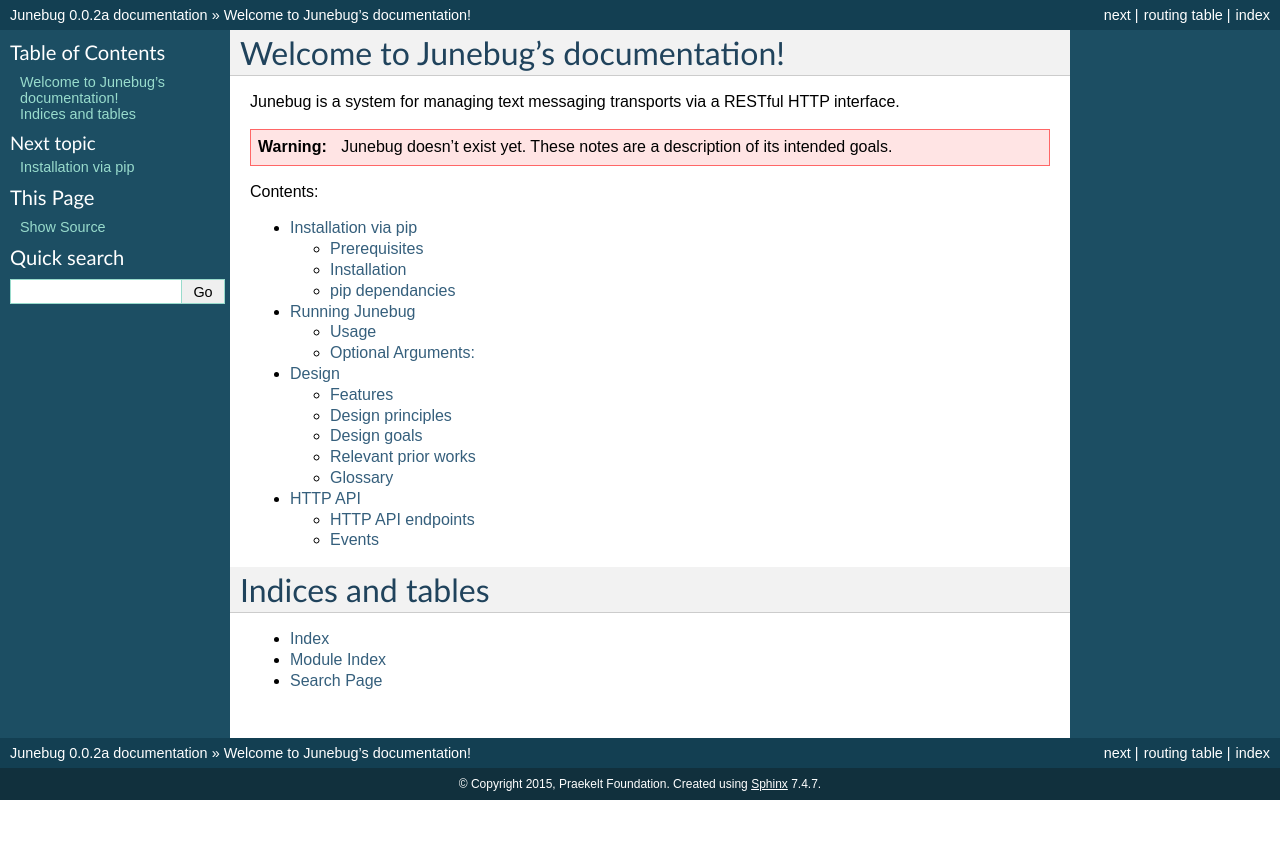
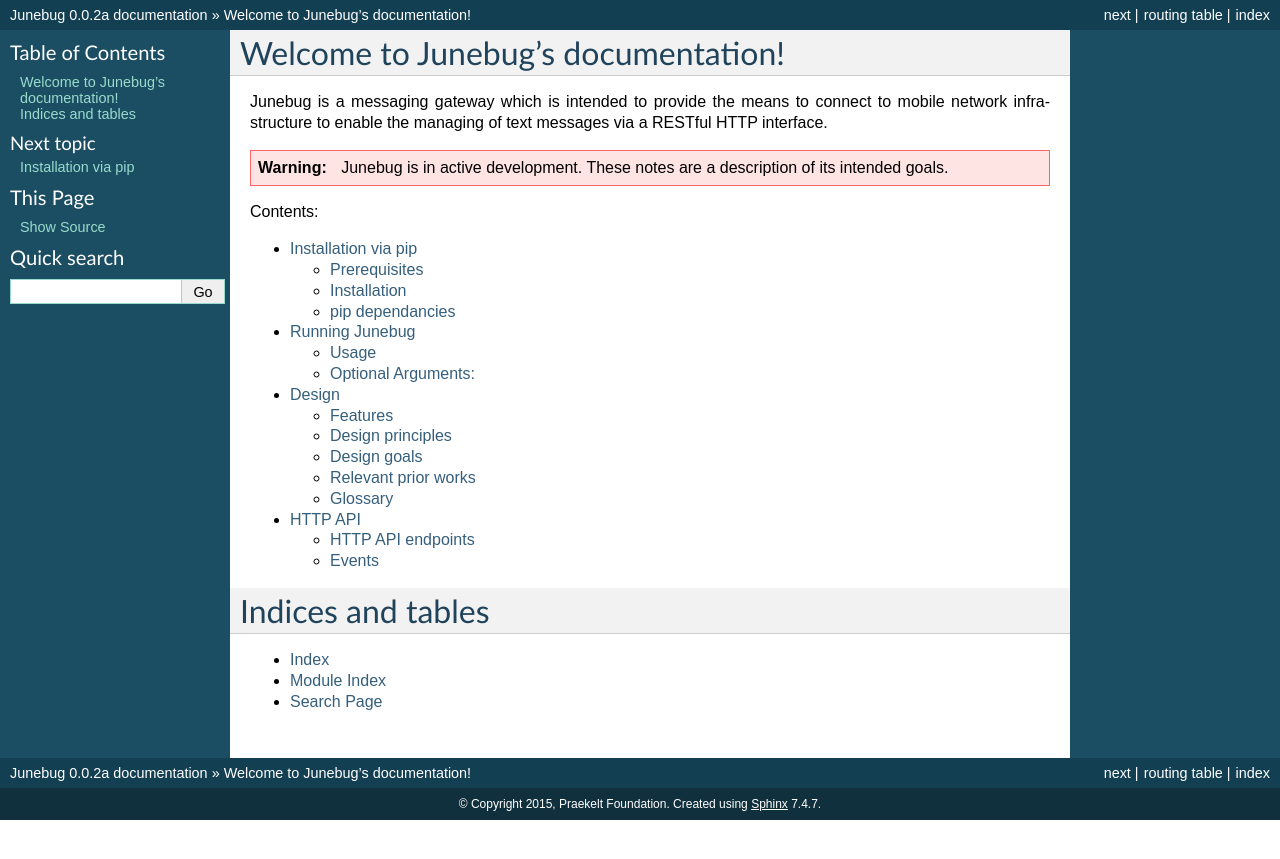
Before and after one commit to praekeltfoundation/junebug, a Sphinx documentation site: the page built from docs/index.rst, in a window 1280 px wide. Shown: the top 859 px of the page. Built offline with Sphinx 7.4.7, drawn with Linux system fonts in a browser that asks for light colours.

Commit message:
Update index.rst

```diff
--- a/docs/index.rst
+++ b/docs/index.rst
@@ -6,13 +6,11 @@
 Welcome to Junebug's documentation!
 ===================================
 
-Junebug is a system for managing text messaging transports via a
-RESTful HTTP interface.
+Junebug is a messaging gateway which is intended to provide the means to connect to mobile network infrastructure to enable the managing of text messages via a RESTful HTTP interface.
 
 .. warning::
 
-   Junebug doesn't exist yet. These notes are a description of its
-   intended goals.
+   Junebug is in active development. These notes are a description of its intended goals.
 
 Contents:
 
```
